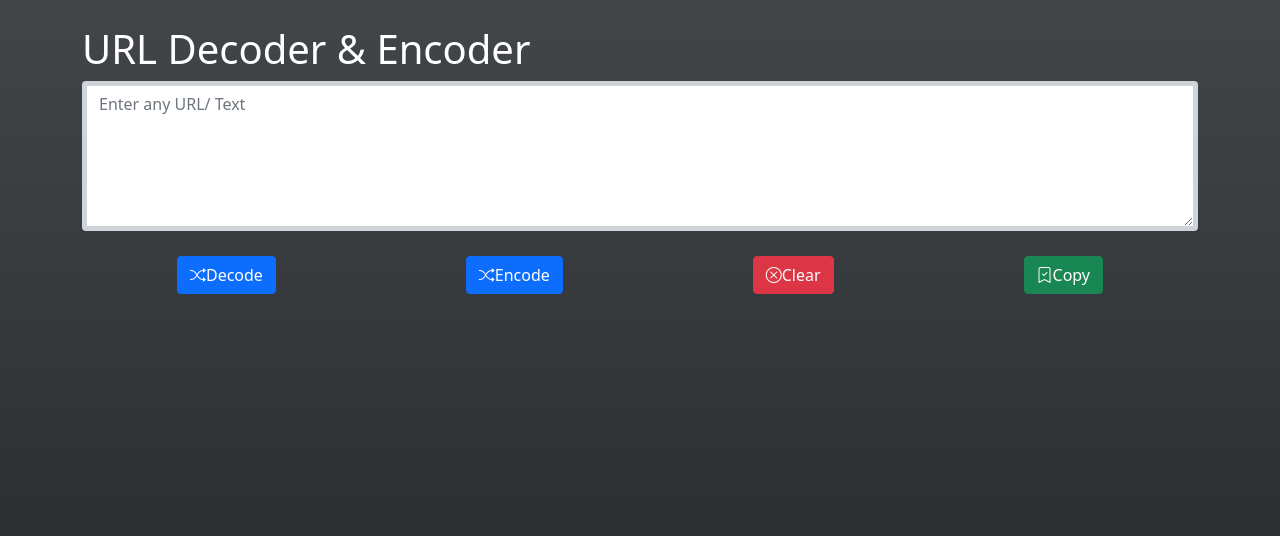
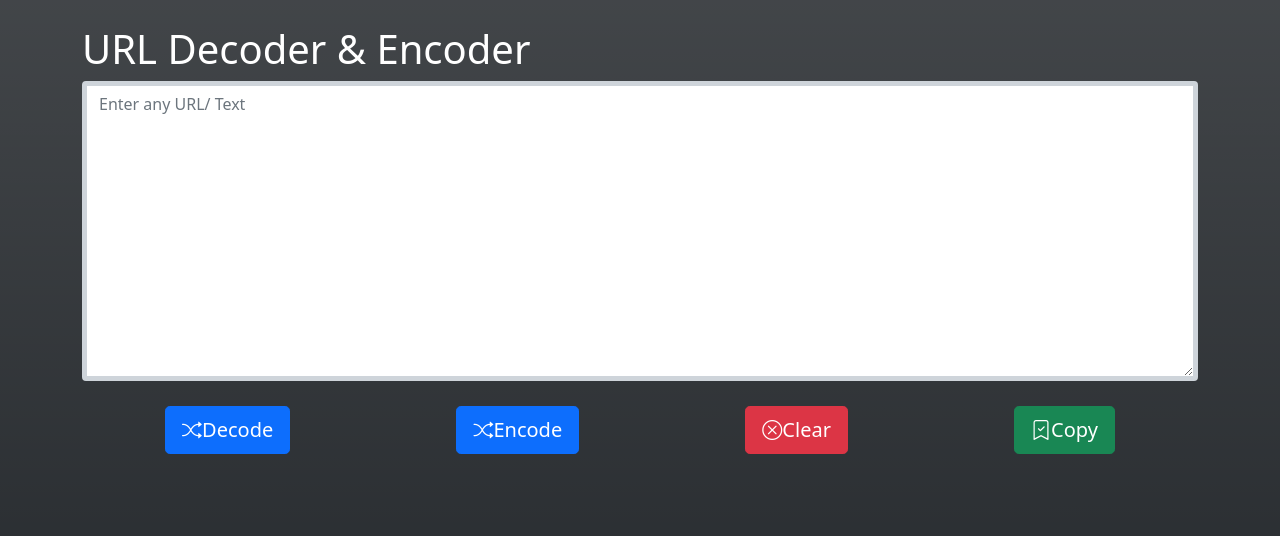
Before and after one commit to kanagu555/url_decoder-encoder, a React (Create React App) app: page / in a window 1280 px wide. Shown: the top 536 px of the page. Built offline with nearby package versions, Linux system fonts and the light colour scheme; some icons are missing.

Commit message:
changed the size of textarea and button element

```diff
--- a/src/components/Design.css
+++ b/src/components/Design.css
@@ -2,11 +2,15 @@
   height: 100vh;
 }
 
-.header{
+.header {
   padding-top: 25px;
 }
 
-.flex-button{
+.text-area {
+  height: 300px;
+}
+
+.flex-button {
   margin-top: 25px;
   display: flex;
   justify-content: space-around;
--- a/src/components/Home.js
+++ b/src/components/Home.js
@@ -30,27 +30,27 @@ const Home = () => {
       <div className="form floating">
         <textarea
           ref={inputURL}
-          className="form-control border-5 "
+          className="form-control border-5 text-area"
           placeholder="Enter any URL/ Text"
-          style={{ height: 150 }}
+
         />
       </div>
       <i className="bi-alaram" />
       <div className="flex-button">
-        <button className="btn btn-primary" onClick={onDecode}>
+        <button className="btn btn-primary btn-lg" onClick={onDecode}>
           <i className="bi bi-shuffle" />
           Decode
         </button>
-        <button className="btn btn-primary" onClick={onEncode}>
+        <button className="btn btn-primary btn-lg" onClick={onEncode}>
           <i className="bi bi-shuffle" />
           Encode
         </button>
-        <button className="btn btn-danger" onClick={onClear}>
+        <button className="btn btn-danger btn-lg" onClick={onClear}>
           <i className="bi bi-x-circle" />
           Clear
         </button>
 
-        <button className="btn btn-success" onClick={onCopy}>
+        <button className="btn btn-success btn-lg" onClick={onCopy}>
           <i className="bi bi-bookmark-check" />
           Copy
         </button>
```
